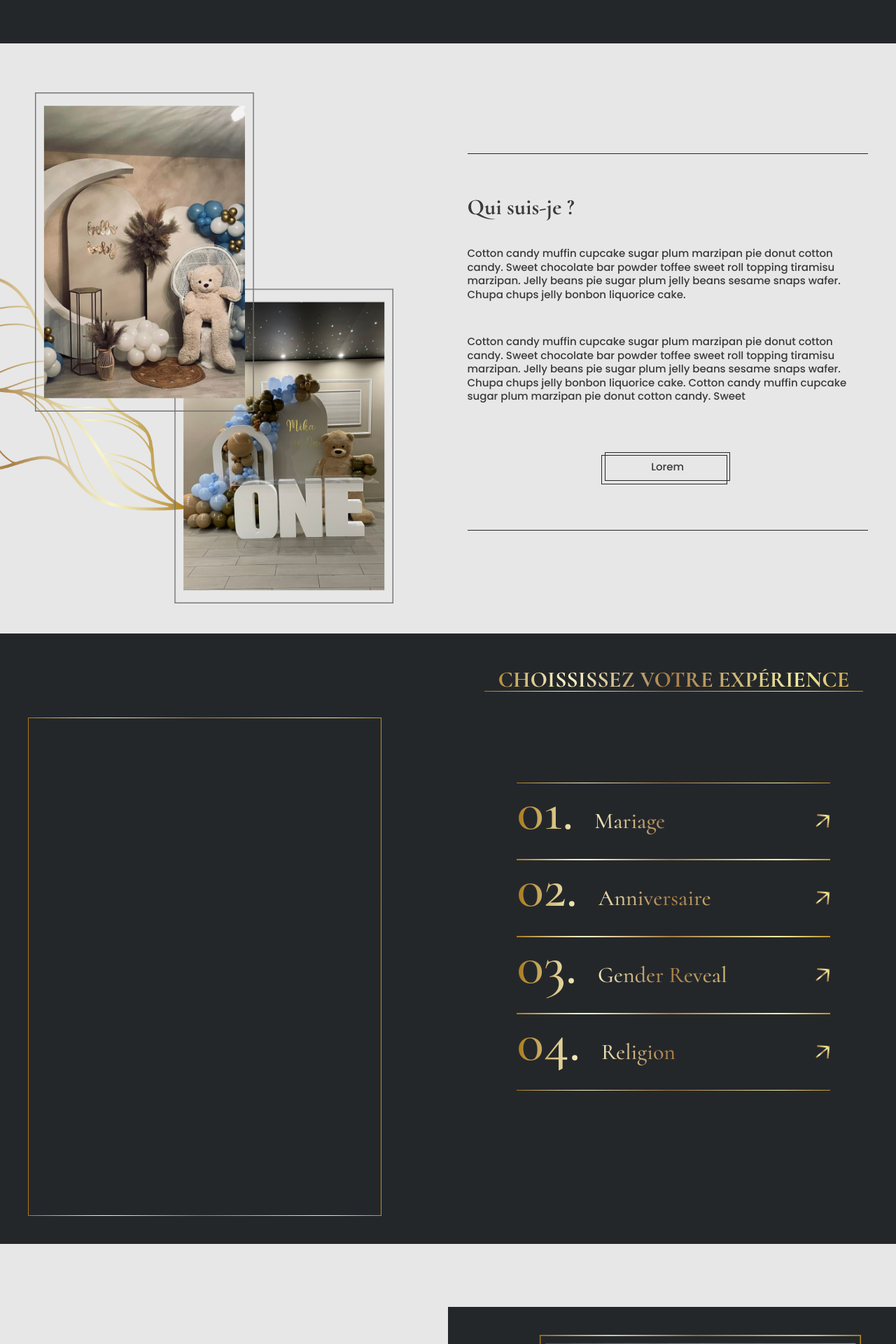
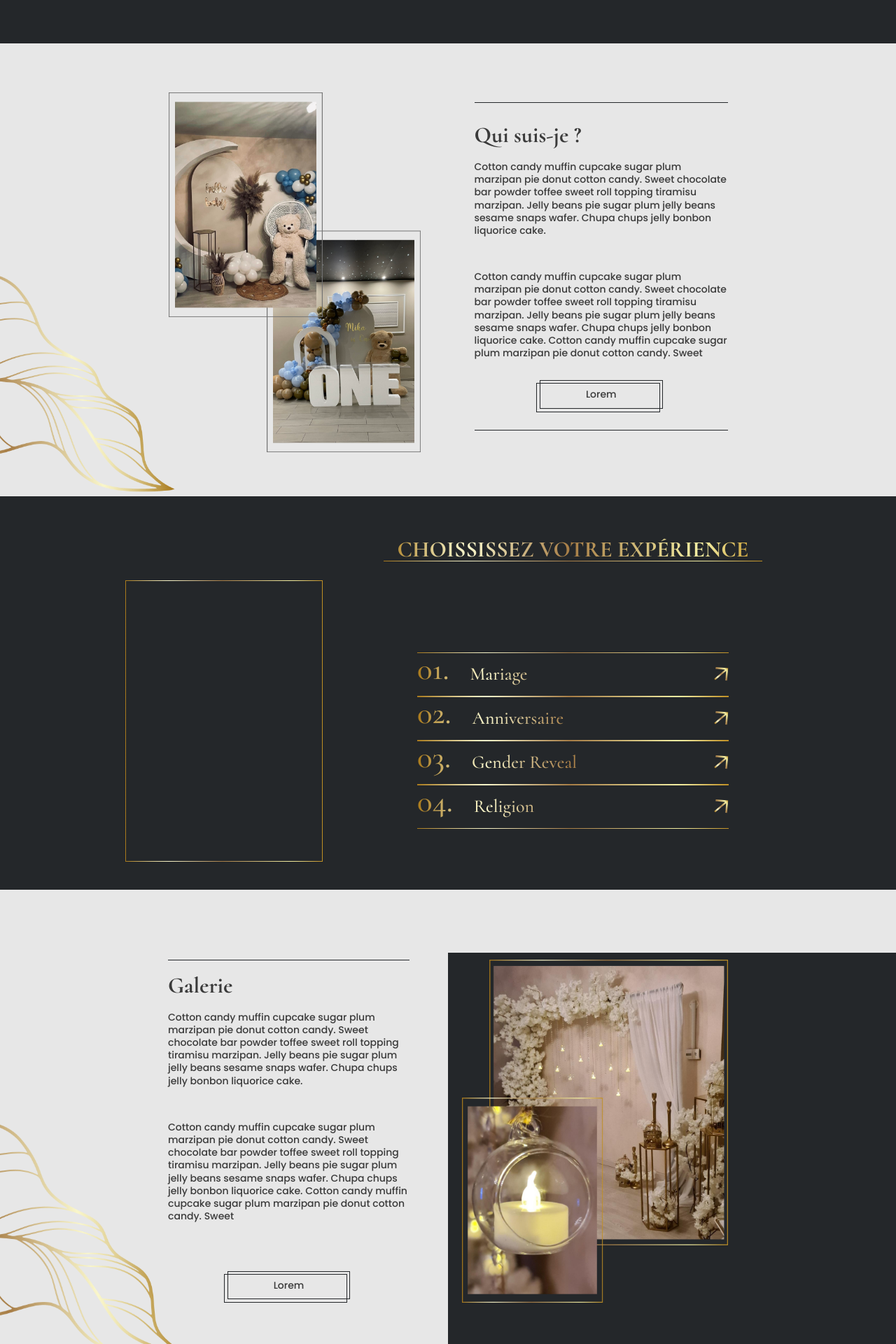
Before and after one commit to DavidSark/EventsStudioDesign, a React (Vite) app: page / in a window 1280 px wide. Shown: the part 1000-2920 px from the top of the page at 70% size. Built offline with nearby package versions, Linux system fonts and the light colour scheme.

Commit message:
responsive revu

```diff
--- a/src/components/DescriptionSection/DescriptionSection.jsx
+++ b/src/components/DescriptionSection/DescriptionSection.jsx
@@ -5,7 +5,7 @@ const DescriptionSection = () => {
     <div className="desc" >
 
                 <div className="container-desc">
-                    <div className="test2">
+                    <div className="container-desc-img-parent">
                         <div className="container-desc-img">
                             <img src="./img/img_desc.png" alt="" />
                         </div>
@@ -16,7 +16,7 @@ const DescriptionSection = () => {
                         </div>
                     </div>
 
-                    <div className="test3">
+                    <div className="container-desc-text-parent">
                         <div className="container-desc-text">
                             <div className="container-desc-text-line"></div>
                             <h2>Qui suis-je ?</h2>
--- a/src/components/DescriptionSection/DescriptionSection.scss
+++ b/src/components/DescriptionSection/DescriptionSection.scss
@@ -5,23 +5,19 @@ $black_gradient: linear-gradient(90deg, #24272A 0%, #24272A 100%);
 
 .desc {
     position: relative;
-margin-bottom: 40px;
+    margin-bottom: 60px;
     .container-desc {
-
-        .test2 {
+        .container-desc-img-parent {
             display: flex;
             justify-content: center;
             width: 100%;
-
             .container-desc-img {
                 margin-top: 30px;
-
                 img {
                     width: 70vw;
                     max-width: 400px;
                 }
             }
-
             .container-desc-img-leaf {
                 position: absolute;
                 z-index: -1;
@@ -34,11 +30,11 @@ margin-bottom: 40px;
             }
         }
 
-        .test3 {
+        .container-desc-text-parent {
             width: 100%;
 
             .container-desc-text {
-                padding: 20px;
+                padding: 20px 20px 0px 20px;
                 max-width: 500px;
                 margin: auto;
 
@@ -46,16 +42,15 @@ margin-bottom: 40px;
                     background-color: #24272A;
                     width: 100%;
                     height: 1px;
-                    margin: 30px 0px;
+                    margin: 0px 0px;
 
                 }
 
                 h2 {
                     font-family: 'Cormorant', 'serif';
                     font-weight: bold;
-
                     color: #3A3A3A;
-                    margin-bottom: 20px;
+                    margin: 20px 0px;
                     font-size: 25px;
 
                 }
@@ -121,11 +116,86 @@ margin-bottom: 40px;
                 display: flex;
                 flex-direction: row;
                 justify-content: center;
+                max-width: 800px;
+                margin: auto;
+                gap: 75px;
+
+                .container-desc-img-parent {
+                    margin-top: 40px;
+
+                    .container-desc-img {
+                        img {
+
+                            width: 35vw;
+                            max-width: 360px;
+                        }
+                    }
+
+                    .container-desc-img-leaf {
+                        left: 0;
+                        top: 290px;
+
+                        img {
+
+                            width: 21vw;
+                            max-width: 250px;
+                        }
+                    }
+                }
+
+                .container-desc-text-parent {
+                    padding-top: 80px;
+
+                    display: flex;
+                    justify-content: center;
+                    align-items: center;
+
+                    .container-desc-text {
+                        max-width: 800px;
+                        margin: auto;
+                        padding: 0;
+
+                        .container-desc-text-line {
+                            margin-bottom: 30px;
+                        }
+
+                        h2 {
+                            font-size: 32px;
+                            margin-bottom: 20px;
+                        }
+
+                        p {
+                            font-family: 'Poppins', 'serif';
+                            font-weight: 500;
+                            font-size: 14px;
+                        }
+
+                        .center-btn-desc {
+                            margin: 0px 0px;
+                        }
+                    }
+                }
+            }
+        }
+    }
+}
+
+
+
+
+@media screen and (min-width:1440px) {
+    .home {
+        .desc {
+
+            .container-desc {
+                display: flex;
+                flex-direction: row;
+                justify-content: center;
                 max-width: 1240px;
                 margin: auto;
                 gap: 75px;
 
-                .test2 {
+                .container-desc-img-parent {
                     margin-top: 40px;
 
                     .container-desc-img {
@@ -141,13 +211,13 @@ margin-bottom: 40px;
                         top: 290px;
 
                         img {
-
                             width: 21vw;
+                            max-width: 400px;
                         }
                     }
                 }
 
-                .test3 {
+                .container-desc-text-parent {
                     padding-top: 80px;
                     padding-right: 20px;
                     display: flex;
@@ -157,7 +227,6 @@ margin-bottom: 40px;
                     .container-desc-text {
                         max-width: 800px;
                         margin: auto;
-                        // padding-right: 20px;
                         padding: 0;
 
                         .container-desc-text-line {
--- a/src/components/EventSection/EventSection.jsx
+++ b/src/components/EventSection/EventSection.jsx
@@ -15,9 +15,7 @@ const EventList = () => {
 
     return (
         <div className='event-container-parent'>
-
             <div className="event-container">
-
                 <div className='event-container-img'>
                     <div className="event-image">
                         {selectedEvent && (
--- a/src/components/EventSection/EventSection.scss
+++ b/src/components/EventSection/EventSection.scss
@@ -10,7 +10,8 @@ $gradient: linear-gradient(90deg, #A8791B 0.13%, #BD9A4A 5.13%, #DDCB8F 13.12%,
     align-items: center;
     text-align: center;
     align-self: center;
-    margin-top: 50px;
+    margin-top: 60px;
+
 
     h2 {
         font-size: 25px;
@@ -34,6 +35,7 @@ $gradient: linear-gradient(90deg, #A8791B 0.13%, #BD9A4A 5.13%, #DDCB8F 13.12%,
     background-color: #24272A;
     max-width: 1240px;
     margin: 0 auto;
+    padding-bottom: 60px;
 }
 
 .event-container-img {
@@ -127,7 +129,6 @@ $gradient: linear-gradient(90deg, #A8791B 0.13%, #BD9A4A 5.13%, #DDCB8F 13.12%,
 @media screen and (min-width:425px) {
 
     .container-event-item {
-
         .event-item {
             font-size: 20px;
         }
@@ -147,12 +148,8 @@ $gradient: linear-gradient(90deg, #A8791B 0.13%, #BD9A4A 5.13%, #DDCB8F 13.12%,
 }
 
 @media screen and (min-width:1024px) {
-
-
     .event-title-center {
-
         h2 {
-
             font-size: 32px;
             white-space: nowrap;
         }
@@ -170,7 +167,6 @@ $gradient: linear-gradient(90deg, #A8791B 0.13%, #BD9A4A 5.13%, #DDCB8F 13.12%,
 
     .container-event-item {
         margin-top: 90px;
-
         .event-item {
             width: 35vw;
             max-width: 445px;
@@ -187,7 +183,6 @@ $gradient: linear-gradient(90deg, #A8791B 0.13%, #BD9A4A 5.13%, #DDCB8F 13.12%,
     .event-list {
         width: 565px;
         padding-right: 20px;
-
         .container-event-item {
             margin-top: 130px;
 
@@ -196,24 +191,21 @@ $gradient: linear-gradient(90deg, #A8791B 0.13%, #BD9A4A 5.13%, #DDCB8F 13.12%,
 
     .event-item {
         font-size: 24px;
-
         span {
             font-size: 60px;
             padding-bottom: 20px;
         }
-
         img {
             margin-left: 0px;
         }
 
     }
-
     .event-container-img {
         display: block;
         margin-top: 120px;
         width: 40vw;
-        max-width: 380px;
-        height: 510px;
+        max-width: 280px;
+        height: 400px;
         border-style: solid;
         border-width: 1px;
         border-image: $gradient 1;
@@ -221,13 +213,11 @@ $gradient: linear-gradient(90deg, #A8791B 0.13%, #BD9A4A 5.13%, #DDCB8F 13.12%,
         position: relative;
         margin-left: 20px;
     }
-
     .event-image {
         display: none;
-
         width: 40vw;
-        max-width: 380px;
-        height: 510px;
+        max-width: 280px;
+        height: 400px;
         display: flex;
         justify-content: center;
         align-items: center;
@@ -237,8 +227,8 @@ $gradient: linear-gradient(90deg, #A8791B 0.13%, #BD9A4A 5.13%, #DDCB8F 13.12%,
 
         img {
             width: 40vw;
-            max-width: 380px;
-            height: 510px;
+            max-width: 280px;
+            height: 400px;
         }
     }
 
@@ -246,7 +236,7 @@ $gradient: linear-gradient(90deg, #A8791B 0.13%, #BD9A4A 5.13%, #DDCB8F 13.12%,
 
 }
 
-@media screen and (min-width:1240px) {
+@media screen and (min-width:1440px) {
 
     .event-container {
         gap: 140px;
--- a/src/components/GallerySection/GallerySection.scss
+++ b/src/components/GallerySection/GallerySection.scss
@@ -9,14 +9,14 @@ $black_gradient: linear-gradient(90deg, #24272A 0%, #24272A 100%);
     margin-bottom: 40px;
 
     .gallery {
-
+        margin-top: 40px;
         .container-gallery-img-parent {
             display: flex;
             justify-content: center;
             width: 100%;
 
             .container-gallery-img {
-                margin-top: 30px;
+
 
                 img {
                     width: 70vw;
@@ -40,10 +40,9 @@ $black_gradient: linear-gradient(90deg, #24272A 0%, #24272A 100%);
             width: 100%;
 
             .container-gallery-text {
-                padding: 20px;
+                padding: 20px 20px 0px 20px;
                 max-width: 500px;
                 margin: auto;
-
                 .container-gallery-text-line {
                     display: flex;
                     justify-content: center;
@@ -55,13 +54,11 @@ $black_gradient: linear-gradient(90deg, #24272A 0%, #24272A 100%);
                     width: 100%;
                     height: 1px;
                     margin: 30px 0px;
-
                 }
 
                 h2 {
                     font-family: 'Cormorant', 'serif';
                     font-weight: bold;
-
                     color: #3A3A3A;
                     margin-bottom: 20px;
                     font-size: 25px;
@@ -106,7 +103,6 @@ $black_gradient: linear-gradient(90deg, #24272A 0%, #24272A 100%);
                             border-image: $black-gradient 1;
                             transition: all 0.3s ease-in-out;
                         }
-
                         &:hover {
                             &:before {
                                 transform: translate(4px, -4px);
@@ -122,6 +118,80 @@ $black_gradient: linear-gradient(90deg, #24272A 0%, #24272A 100%);
 
 //media querie pour la section galerie
 @media screen and (min-width:1024px) {
+    .container-gallery-parent {
+        .container-gallery {
+            position: relative;
+            .background-gallery-img {
+                position: absolute;
+                background-color: #24272A;
+                width: 50%;
+                height: 85%;
+                right: 0;
+                top: 90px;
+                z-index: -1;
+            }
+
+            .gallery {
+                display: flex;
+                flex-direction: row-reverse;
+                justify-content: center;
+                max-width: 800px;
+                margin: auto;
+                gap: 75px;
+                .container-gallery-img-parent {
+                    margin-top: 60px;
+                    .container-gallery-img {
+                        img {
+                            padding: 40px 0px 40px 0px;
+                            width: 40vw;
+                            max-width: 380px;
+                        }
+                    }
+                    .container-gallery-img-leaf {
+                        left: 0;
+                        top: 290px;
+                        img {
+                            width: 21vw;
+                        }
+                    }
+                }
+                .container-gallery-text-parent {
+                    padding-top: 80px;
+                    display: flex;
+                    justify-content: center;
+                    align-items: center;
+
+                    .container-gallery-text {
+                        max-width: 800px;
+                        margin: auto;
+                        padding: 0;
+
+                        .container-gallery-text-line {
+                            margin: 20px 0px;
+                        }
+
+                        h2 {
+                            font-size: 32px;
+                            margin: 20px 0px;
+                        }
+
+                        p {
+                            font-family: 'Poppins', 'serif';
+                            font-weight: 500;
+                            font-size: 14px;
+                        }
+
+                        .center-btn-gallery {
+                            margin: 40px 0px;
+                        }
+                    }
+                }
+            }
+        }
+    }
+}
+
+@media screen and (min-width:1440px) {
     .container-gallery-parent {
 
 
@@ -156,19 +226,20 @@ $black_gradient: linear-gradient(90deg, #24272A 0%, #24272A 100%);
 
 
                         img {
-                            padding: 40px 0px 40px 0px;
+                            padding: 60px 0px 60px 0px;
                             width: 40vw;
-                            max-width: 580px;
+                            max-width: 480px;
                         }
                     }
 
                     .container-gallery-img-leaf {
                         left: 0;
-                        top: 290px;
+                        top: 250px;
 
                         img {
 
                             width: 21vw;
+                            max-width: 380px;
                         }
                     }
                 }
@@ -210,25 +281,3 @@ $black_gradient: linear-gradient(90deg, #24272A 0%, #24272A 100%);
         }
     }
 }
-
-@media screen and (min-width:1240px) {
-    .container-gallery-parent {
-
-
-        .container-gallery {
-            position: relative;
-
-            .background-gallery-img {
-                position: absolute;
-                background-color: #24272A;
-                width: 50%;
-                height: 90%;
-                right: 0;
-                top: 90px;
-
-                z-index: -1;
-            }
-
-        }
-    }
-}
```
Also changed, not shown: src/components/Home/Home.scss (+0 -9 lines).
